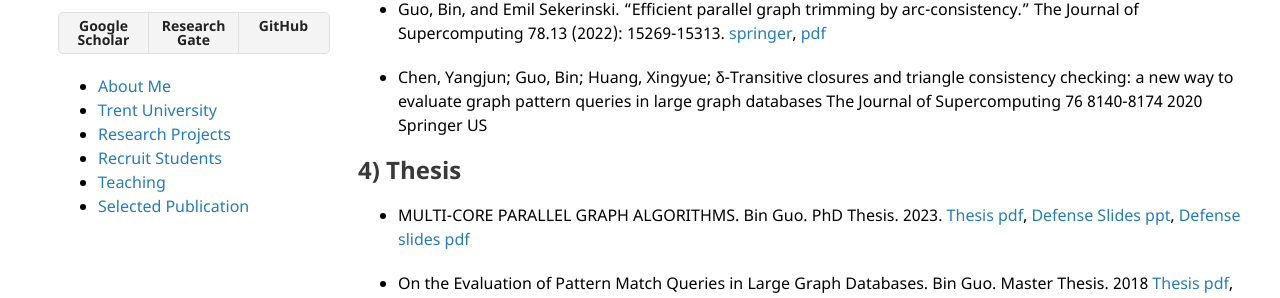
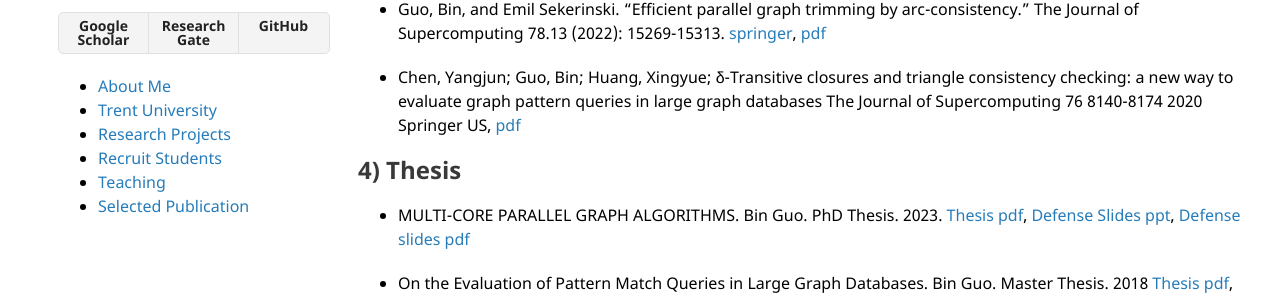
Before and after one commit to bin-guo/bin-guo.github.io, a Jekyll site: the page built from index.md, in a window 1280 px wide and 900 px high, scrolled down 4271 px. Shown: the part 511-809 px from the top of the window. Built offline with Jekyll 4.4.1, drawn with Linux system fonts in a browser that asks for light colours; our own code applies the rules of GitHub Pages for plain Markdown files.

Commit message:
Update index.md

```diff
--- a/index.md
+++ b/index.md
@@ -134,7 +134,7 @@ Here is my thesis and selected important publication.
 
 - Guo, Bin, and Emil Sekerinski. "Efficient parallel graph trimming by arc-consistency." The Journal of Supercomputing 78.13 (2022): 15269-15313. [springer](https://link.springer.com/article/10.1007/s11227-022-04457-9), [pdf](publication/SC/Efficient.pdf)
 
-- Chen, Yangjun; Guo, Bin; Huang, Xingyue; 	δ-Transitive closures and triangle consistency checking: a new way to evaluate graph pattern queries in large graph databases	The Journal of Supercomputing	76		8140-8174	2020	Springer US
+- Chen, Yangjun; Guo, Bin; Huang, Xingyue; 	δ-Transitive closures and triangle consistency checking: a new way to evaluate graph pattern queries in large graph databases	The Journal of Supercomputing	76		8140-8174	2020	Springer US, [pdf](publication/SC/Transitive.pdf)
 
 ## 4) Thesis
 - MULTI-CORE PARALLEL GRAPH ALGORITHMS. Bin Guo. PhD Thesis. 2023. [Thesis pdf](https://macsphere.mcmaster.ca/bitstream/11375/28562/2/Guo_Bin_2023May_PhD.pdf), [Defense Slides ppt](publication/thesis/Defense-2.pptx), [Defense slides pdf](publication/thesis/Defense-2.pdf)
```
